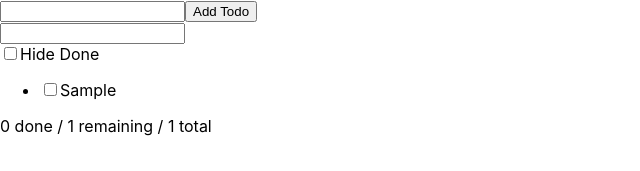
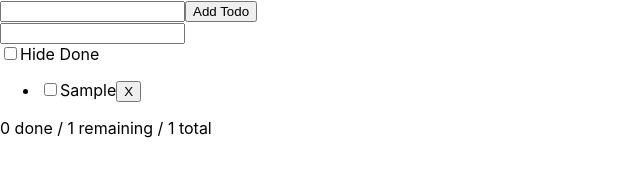
Before and after one commit to TahaHammouz/TodoList-app, a React (Create React App) app: page / in a window 1280 px wide. Both pictures are taken after typing "Sample" into the empty fields and a click on the button "Add Todo". Shown: the top 171 px of the page, without its empty margins (0-640 px from the left). Built offline with nearby package versions, Linux system fonts and the light colour scheme.

Commit message:
Delete To-Do Button

```diff
--- a/src/App.js
+++ b/src/App.js
@@ -27,6 +27,10 @@ function App() {
   const handleToggleHideDone = () => {
     setHideDone(!hideDone);
   };
+  const handleDeleteTodo = (idToDelete) =>
+    setTodos((currentTodos) =>
+      currentTodos.filter((todo) => todo.id !== idToDelete)
+    );
 
   return (
     <div>
@@ -41,8 +45,8 @@ function App() {
         />
         {hideDone ? "Show" : "Hide"} Done
       </label>
-      <ToDoList todos={filteredTodos} onToggleTodo={handleToggleTodo} />
-      <ToDoFooter todos={filteredTodos}/>
+      <ToDoList onDelete={handleDeleteTodo} todos={filteredTodos} onToggleTodo={handleToggleTodo} />
+      <ToDoFooter todos={filteredTodos} />
     </div>
   );
 }
--- a/src/components/Task/Task.js
+++ b/src/components/Task/Task.js
@@ -8,9 +8,10 @@ function Task(props) {
         checked={todo.done}
         onChange={() => props.onToggleTodo(todo.id)}
       />
-      <span style={{ textDecoration: todo.done ? 'line-through' : 'none' }}>
-      {todo.text}
-    </span>
+      <span style={{ textDecoration: todo.done ? "line-through" : "none" }}>
+        {todo.text}
+      </span>
+      <button onClick={() => props.delete(todo.id)}>X</button>
     </>
   );
 }
--- a/src/components/ToDoList/ToDoList.js
+++ b/src/components/ToDoList/ToDoList.js
@@ -5,7 +5,11 @@ const ToDoList = (props) => {
     <ul>
       {props.todos.map((todo) => (
         <li key={todo.id}>
-              <Task todo={todo} onToggleTodo={props.onToggleTodo} />
+          <Task
+            delete={props.onDelete}
+            todo={todo}
+            onToggleTodo={props.onToggleTodo}
+          />
         </li>
       ))}
     </ul>
```
Lines whose indentation alone changed are shown as unchanged.
